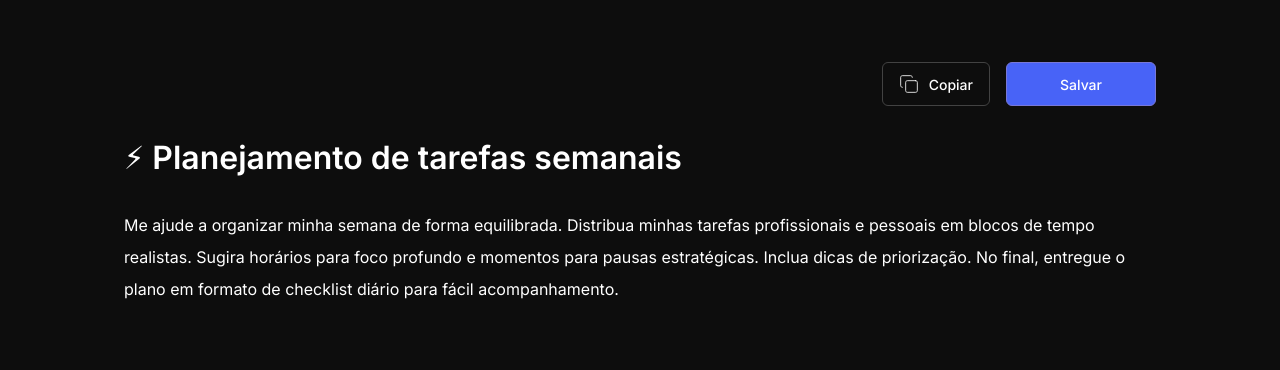
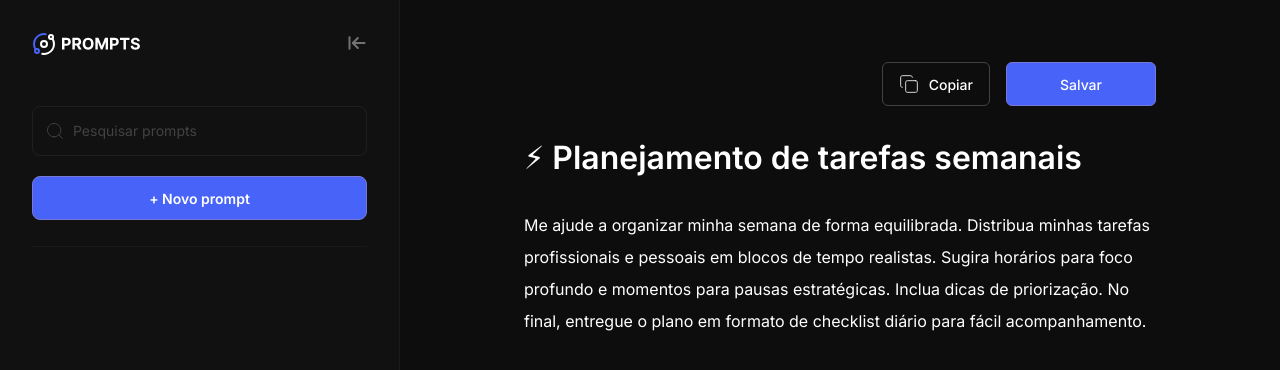
Before and after one commit to viktor1v9/promptsManager, a plain HTML site: page index.html in a window 1280 px wide. Drawn offline with Linux system fonts and the light colour scheme.

Commit message:
script.js para add e remover a classe "is-empty"

```diff
--- a/index.html
+++ b/index.html
@@ -14,7 +14,34 @@
 
 <body>
     <div class="app">
-        <aside class="sidebar"></aside>
+        <button class="btn-icon open-toggle" id="btn-open">
+            <img src="assets/open.svg" alt="Abrir menu" class="icon">
+        </button>
+        <aside class="sidebar">
+            <header class="sidebar-header">
+                <img src="assets/logo.svg" alt="Logo" class="logo">
+                <button class="btn-icon" id="btn-close">
+                    <img src="assets/collapse.svg" alt="fechar menu" class="icon">
+                </button>
+
+            </header>
+
+            <div class="sidebar-content">
+                <div class="search-container" id="search-container">
+                    <label for="search-input" class="visually-hidden">Pesquisar prompts</label>
+                    <div class="search-input-wrapper">
+                        <!-- Inline search SVG on the left -->
+                        <img src="assets/search.svg" alt="ícone de pesquisa" class="icon search-icon">
+                        <input id="search-input" type="text" placeholder="Pesquisar prompts" class="search-input" />
+                    </div>
+
+                    <button id="btn-new-prompt" class="btn btn-new-prompt" type="button">+ Novo prompt</button>
+
+                    <!-- Divider (border-bottom belongs to the search container) -->
+                    <div class="search-divider" aria-hidden="true"></div>
+                </div>
+            </div>
+        </aside>
 
         <main class="main-content">
             <header class="main-header">
@@ -41,6 +68,7 @@
             </div>
         </main>
     </div>
+    <script src="scripts.js"></script>
 </body>
 
 </html>
--- /dev/null
+++ b/scripts.js
@@ -0,0 +1,85 @@
+// Seleções dos elementos HTML editáveis e wrappers por ID
+const elements = {
+	title: document.getElementById('prompt-title'),
+	content: document.getElementById('prompt-content'),
+	titleWrapper: document.getElementById('title-wrapper'),
+	contentWrapper: document.getElementById('content-wrapper'),
+	btnOpen: document.getElementById('btn-open'),
+	btnClose: document.getElementById('btn-close'),
+	sidebar: document.querySelector('.sidebar')
+};
+
+// Verifica se o elemento contenteditable está vazio e adiciona/remove a classe 'is-empty' no wrapper
+function updateEditableWrapperState(element, wrapper) {
+	// Normaliza o texto e considera vazio quando não existir texto legível
+	const text = element.textContent.replace(/\uFEFF/g, '').trim();
+	const isEmpty = text === '';
+
+	wrapper.classList.toggle('is-empty', isEmpty);
+
+}
+
+// Atualiza todos os estados editáveis gerenciados
+function updateAllEditableStates() {
+	updateEditableWrapperState(elements.title, elements.titleWrapper);
+	updateEditableWrapperState(elements.content, elements.contentWrapper);
+}
+
+// Anexa ouvintes de evento 'input' para atualizar os wrappers em tempo real
+function attachAllEditableHandlers() {
+	elements.title.addEventListener('input', () => {
+		updateEditableWrapperState(elements.title, elements.titleWrapper);
+	});
+
+
+	elements.content.addEventListener('input', () => {
+		updateEditableWrapperState(elements.content, elements.contentWrapper);
+	});
+
+}
+
+// Anexa ouvintes para abrir/fechar a sidebar usando apenas JavaScript
+function attachSidebarHandlers() {
+	if (elements.btnClose) {
+		elements.btnClose.addEventListener('click', () => {
+			closeSidebar();
+		});
+	}
+
+	if (elements.btnOpen) {
+		elements.btnOpen.addEventListener('click', () => {
+			openSidebar();
+		});
+	}
+
+	// Se preferir, inicializa o estado baseado no estilo atual (não altera CSS externo)
+	// Mantemos a sidebar visível por padrão; se estiver inline 'none', mantemos escondida.
+}
+
+function openSidebar() {
+	// Remove inline display:none para restaurar o comportamento padrão do CSS
+	elements.sidebar.style.display = 'flex';
+	elements.btnOpen.style.display = 'none';
+	// Atualiza atributos de acessibilidade
+}
+
+function closeSidebar() {
+	// Esconde a sidebar usando inline style (não modificamos o CSS do projeto)
+	elements.sidebar.style.display = 'none';
+	elements.btnOpen.style.display = 'block';
+	// Atualiza atributos de acessibilidade
+}
+
+// Inicialização: anexa handlers e atualiza o estado inicial
+function init() {
+	attachAllEditableHandlers();
+	updateAllEditableStates();
+	attachSidebarHandlers();
+}
+
+// Garante inicialização quando o DOM estiver pronto
+if (document.readyState === 'loading') {
+	document.addEventListener('DOMContentLoaded', init);
+} else {
+	init();
+}
--- a/style.css
+++ b/style.css
@@ -164,4 +164,120 @@ body, input, button {
 #content-wrapper.is-empty {
   font-size: 16px;
   color: var(--gray-200);
+  line-height: 32px;
 }
+
+.btn-icon {
+  background: transparent;
+  border: none;
+  padding: 0px;
+  cursor: pointer;
+}
+
+.open-toggle {
+  position: absolute;
+  top: 62px;
+  left: 62px;
+  display: none;
+}
+
+.sidebar {
+  width: 400px;
+  height: 100vh;
+  display: flex;
+  flex-direction: column;
+  gap: 50px;
+  background-color: var(--gray-800);
+  border-right: 0.5px solid var(--gray-700);
+  padding: 32px;
+}
+
+.sidebar-header {
+  display: flex;
+  justify-content: space-between;
+  align-items: center;
+}
+
+.logo {
+  height: 24px;
+}
+
+.sidebar-content {
+  display: flex;
+  flex-direction: column;
+}
+
+/* Sidebar search / new prompt area (matches Figma layout) */
+.search-container {
+  display: flex;
+  flex-direction: column;
+  width: 100%;
+  position: relative;
+  gap: 20px;
+  padding-bottom: 20px; /* space before divider */
+  /* divider is the bottom border area implemented with a dedicated element */
+}
+
+.search-input-wrapper {
+  position: relative;
+  display: flex;
+  align-items: center;
+  gap: 8px;
+  background: transparent;
+  border-radius: 8px;
+  padding: 8px 12px;
+  border: 1px solid rgba(255,255,255,0.06);
+}
+
+.search-input-wrapper .search-icon {
+  color: var(--gray-100);
+  flex: 0 0 20px;
+}
+
+.search-input {
+  background: transparent;
+  border: none;
+  outline: none;
+  color: var(--white);
+  font-size: 14px;
+  line-height: 20px;
+  padding: 6px 0;
+  width: 100%;
+}
+
+.search-input::placeholder {
+  color: var(--gray-200);
+}
+
+/* New prompt button — full width and consistent with primary style */
+.btn-new-prompt {
+  width: 100%;
+  justify-content: center;
+  background: var(--accent-600);
+  border: 1px solid var(--accent-500);
+  color: var(--white);
+  height: 44px;
+  border-radius: 8px;
+  font-weight: 600;
+}
+
+.btn-new-prompt:hover {
+  opacity: 0.95;
+}
+
+/* Divider line below the button — thin border matching search container style */
+.search-divider {
+  height: 1px;
+  background: rgba(255,255,255,0.04);
+  margin-top: 6px;
+  width: 100%;
+}
+
+/* Utility: visually hidden label for accessibility */
+.visually-hidden {
+  position: absolute !important;
+  height: 1px; width: 1px;
+  overflow: hidden;
+  clip: rect(1px, 1px, 1px, 1px);
+  white-space: nowrap; /* added line */
+}
```
